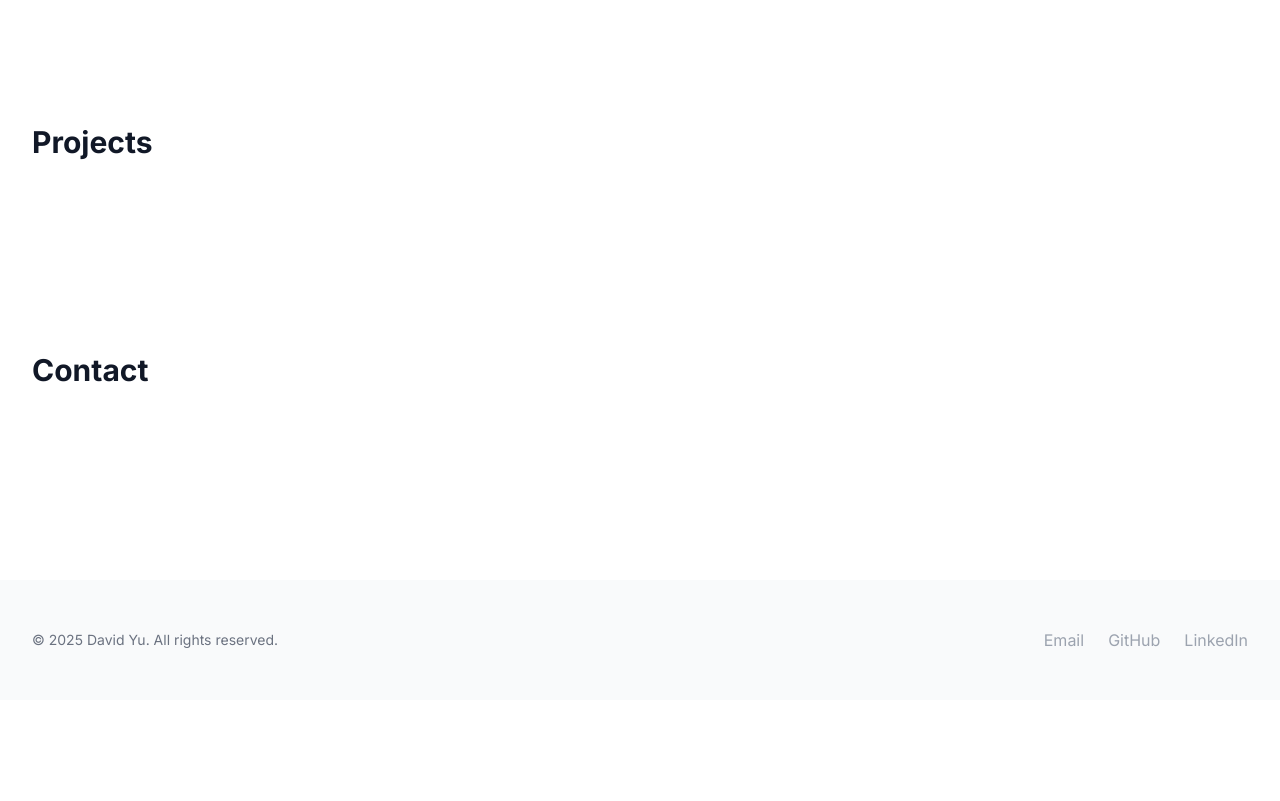
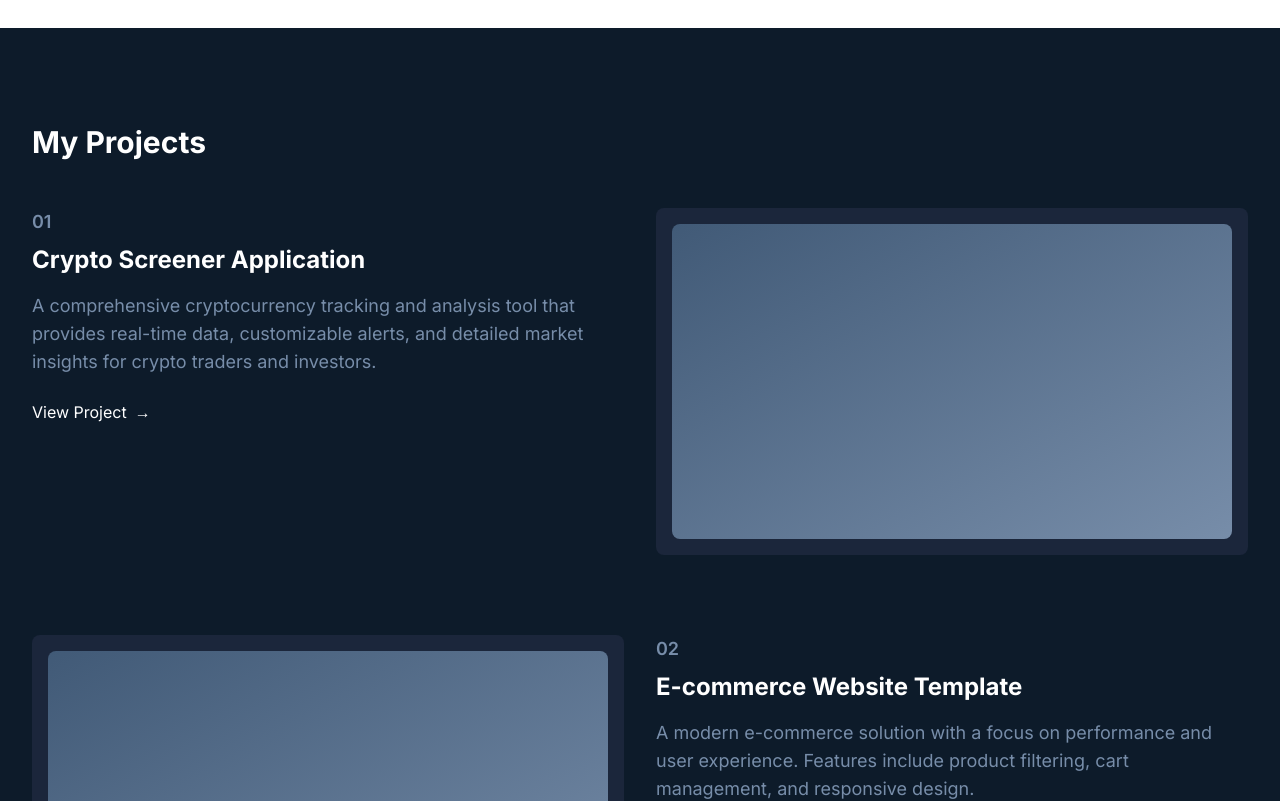
Before and after one commit to DavidYu75/thedavidyu, a Next.js app: page / in a window 1280 px wide. Shown: the part 1000-1801 px from the top of the page. Before the commit the page ends 1700 px from the top, so only its background shows below. Built offline with nearby package versions, Linux system fonts and the light colour scheme.

Commit message:
base project section

```diff
--- a/src/app/page.tsx
+++ b/src/app/page.tsx
@@ -1,5 +1,5 @@
 import Hero from '@/components/sections/Hero'
-import { Projects } from '@/components/sections/Projects'
+import Projects from '@/components/sections/Projects'
 import { Experience } from '@/components/sections/Experience'
 import { Contact } from '@/components/sections/Contact'
 import { NavBar } from '@/components/layout/NavBar'
--- a/src/components/sections/Projects.tsx
+++ b/src/components/sections/Projects.tsx
@@ -1,7 +1,77 @@
-export function Projects() {
-    return (
-      <section id="projects" className="section-padding">
-        <h2 className="text-3xl font-bold">Projects</h2>
-      </section>
-    )
-  }
+'use client';
+
+import { motion } from 'framer-motion';
+
+const Projects = () => {
+  const projects = [
+    {
+      id: '01',
+      title: 'Crypto Screener Application',
+      description: 'A comprehensive cryptocurrency tracking and analysis tool that provides real-time data, customizable alerts, and detailed market insights for crypto traders and investors.',
+      image: '/placeholder-1.jpg',
+    },
+    {
+      id: '02',
+      title: 'E-commerce Website Template',
+      description: 'A modern e-commerce solution with a focus on performance and user experience. Features include product filtering, cart management, and responsive design.',
+      image: '/placeholder-2.jpg',
+    },
+    {
+      id: '03',
+      title: 'Blog Website Template',
+      description: 'A clean and minimal blog platform with markdown support, categorization, and built-in SEO optimization. Perfect for content creators and writers.',
+      image: '/placeholder-3.jpg',
+    },
+  ];
+
+  return (
+    <section id="projects" className="py-24 bg-[#0D1B2A]">
+      <div className="mx-auto max-w-7xl px-4 sm:px-6 lg:px-8">
+        <motion.div
+          initial={{ opacity: 0, y: 20 }}
+          whileInView={{ opacity: 1, y: 0 }}
+          transition={{ duration: 0.5 }}
+          viewport={{ once: true }}
+        >
+          <h2 className="text-3xl font-bold text-white mb-4">My Projects</h2>
+        </motion.div>
+
+        <div className="mt-12 space-y-20">
+          {projects.map((project, index) => (
+            <motion.div
+              key={project.id}
+              initial={{ opacity: 0, y: 20 }}
+              whileInView={{ opacity: 1, y: 0 }}
+              transition={{ duration: 0.5, delay: 0.2 }}
+              viewport={{ once: true }}
+              className="grid grid-cols-1 gap-8 lg:grid-cols-2"
+            >
+              <div className={index % 2 === 1 ? 'lg:order-2' : ''}>
+                <span className="text-[#778DA9] text-lg font-semibold">{project.id}</span>
+                <h3 className="mt-2 text-2xl font-bold text-white">{project.title}</h3>
+                <p className="mt-4 text-[#778DA9] text-lg">{project.description}</p>
+                <motion.div
+                  className="mt-6"
+                  whileHover={{ x: 10 }}
+                  transition={{ duration: 0.2 }}
+                >
+                  <a href="#" className="text-white hover:text-[#778DA9] inline-flex items-center space-x-2">
+                    <span>View Project</span>
+                    <span>→</span>
+                  </a>
+                </motion.div>
+              </div>
+              <div className={`bg-[#1B263B] rounded-lg p-4 ${index % 2 === 1 ? 'lg:order-1' : ''}`}>
+                <div className="aspect-[16/9] w-full rounded-lg bg-[#415A77] overflow-hidden">
+                  <div className="w-full h-full bg-gradient-to-br from-[#415A77] to-[#778DA9]" />
+                </div>
+              </div>
+            </motion.div>
+          ))}
+        </div>
+      </div>
+    </section>
+  );
+};
+
+export default Projects;
```
